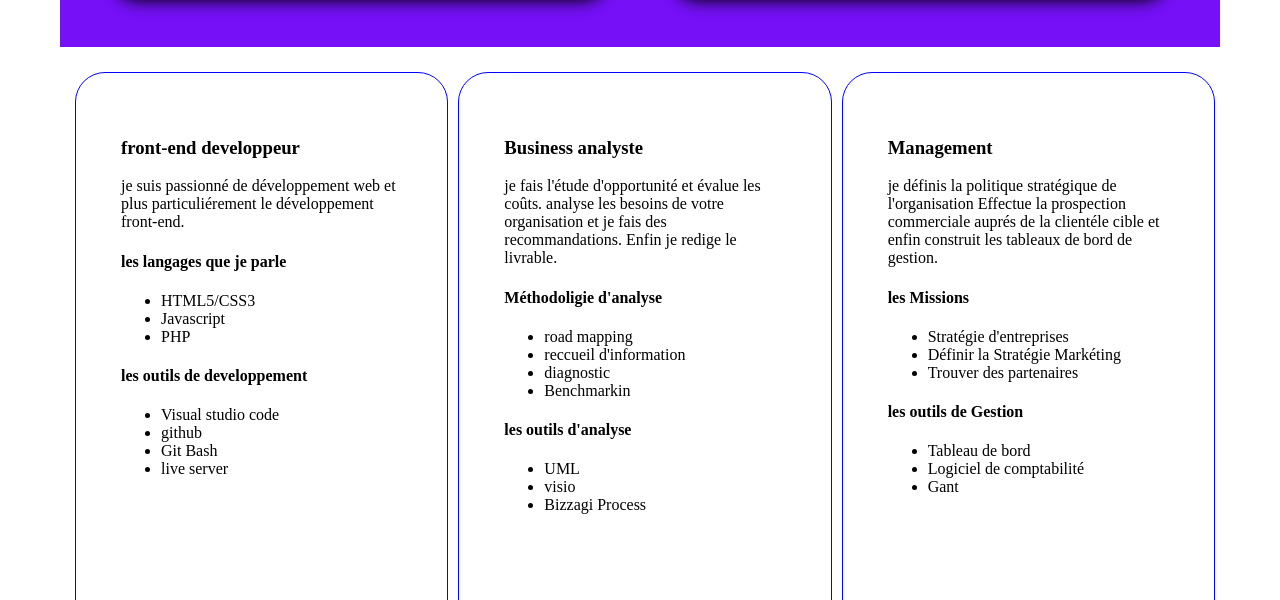
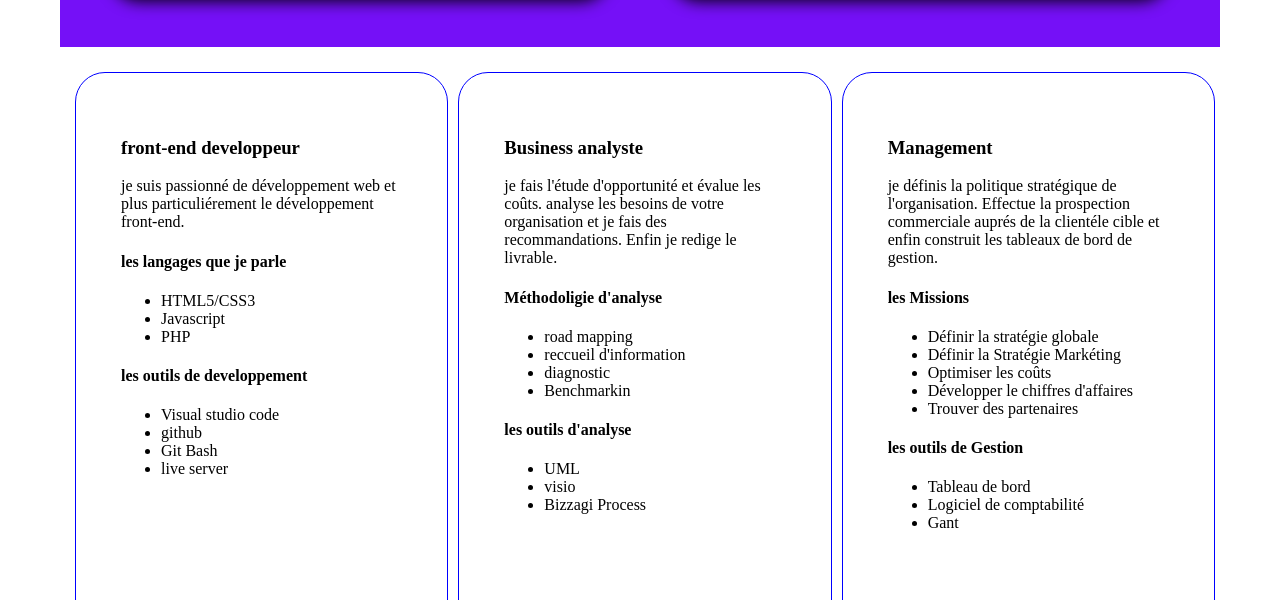
Before and after one commit to Fdiagana/portfolio, a plain HTML site: page index.html in a window 1280 px wide. Shown: the part 1365-1965 px from the top of the page. Drawn offline with Linux system fonts and the light colour scheme; a web font is replaced by a local one.

Commit message:
version mentorat

```diff
--- a/index.html
+++ b/index.html
@@ -51,7 +51,7 @@
             <h3>
                 je m'appelle DIAGANA Faakoury, 35 ans et passionné de programmation <br>
                 Diplômé d'un master en administration des entreprises , j'ai toujours été séduit<br>
-                par le digital. C'est ainsi qu'aprés avoir exercé dans mon domain , notamment dans le <br>
+                par le digital. C'est ainsi qu'aprés avoir exercé dans mon domaine,plus precisément dans le <br>
                 transport, j'ai opté pour une reconversion professionnelle vers le métier de developpeur web<br>
 
             </h3>
@@ -62,7 +62,7 @@
             <h2 class="project"> Mes derniers projets</h2>
             <h3 class="project">
                 Découvrez les projets que j'ai pu réaliser dans le cadre de mon parcours de developpeur <br>
-                et surtou n'hésitez pas à cliquer pour les découvrir
+                et surtout n'hésitez pas à cliquer pour les découvrir
             </h3>
             <div class="main-box-1">
                 <div class="main-box-1-resa">
@@ -168,7 +168,7 @@
                     Management
                 </h3>
                 <div>
-                    je définis la politique stratégique de l'organisation
+                    je définis la politique stratégique de l'organisation.
                     Effectue la prospection commerciale auprés de la clientéle
                     cible et enfin construit les tableaux de bord de gestion.
                 </div>
@@ -177,8 +177,10 @@
                         les Missions
                     </h4>
                     <ul>
-                        <li>Stratégie d'entreprises</li>
+                        <li>Définir la stratégie globale</li>
                         <li>Définir la Stratégie Markéting</li>
+                        <li>Optimiser les coûts</li>
+                        <li>Développer le chiffres d'affaires</li>
                         <li>Trouver des partenaires</li>
                     </ul>
                     <h4>
```
